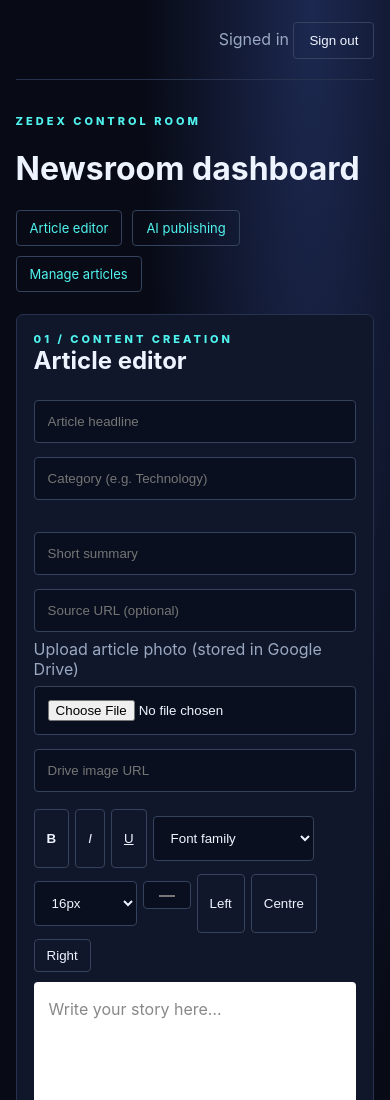
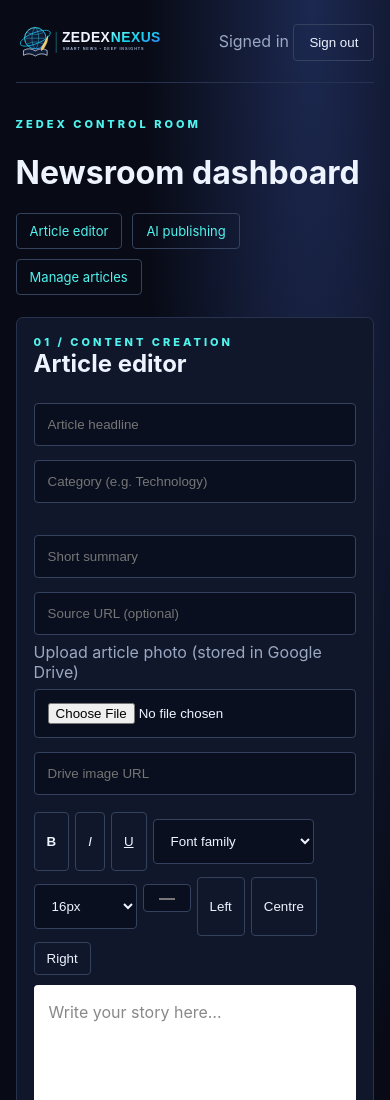
Before and after one commit to not0locked-a11y/ZEDEX_NEXUS, a website: page public/admin.html in a window 390 px wide. Shown: the top 1100 px of the page. Drawn offline with Linux system fonts and the light colour scheme; no server answers; sample sign-in values are in the browser's storage.

Commit message:
Style ZEDEX NEXUS logo in all headers

```diff
--- a/public/style.css
+++ b/public/style.css
@@ -38,3 +38,6 @@
 .article-full-content a,.article-source a{color:var(--cyan);text-decoration:underline}
 .article-source{border-top:1px solid #27334e;margin:26px 0 0;padding-top:15px;color:var(--muted);font-size:13px}
 @media(max-width:600px){#latest.section{padding-left:5vw;padding-right:5vw}.article{padding:20px}}
+
+/* ZEDEX NEXUS brand logo */
+.brand-image{display:inline-flex;align-items:center;text-decoration:none;line-height:0}.brand-logo{display:block;width:238px;max-width:48vw;height:auto;object-fit:contain}.staff-header .brand-logo{width:220px}@media(max-width:600px){.brand-logo{width:178px;max-width:48vw}.staff-header .brand-logo{width:170px}}
```
